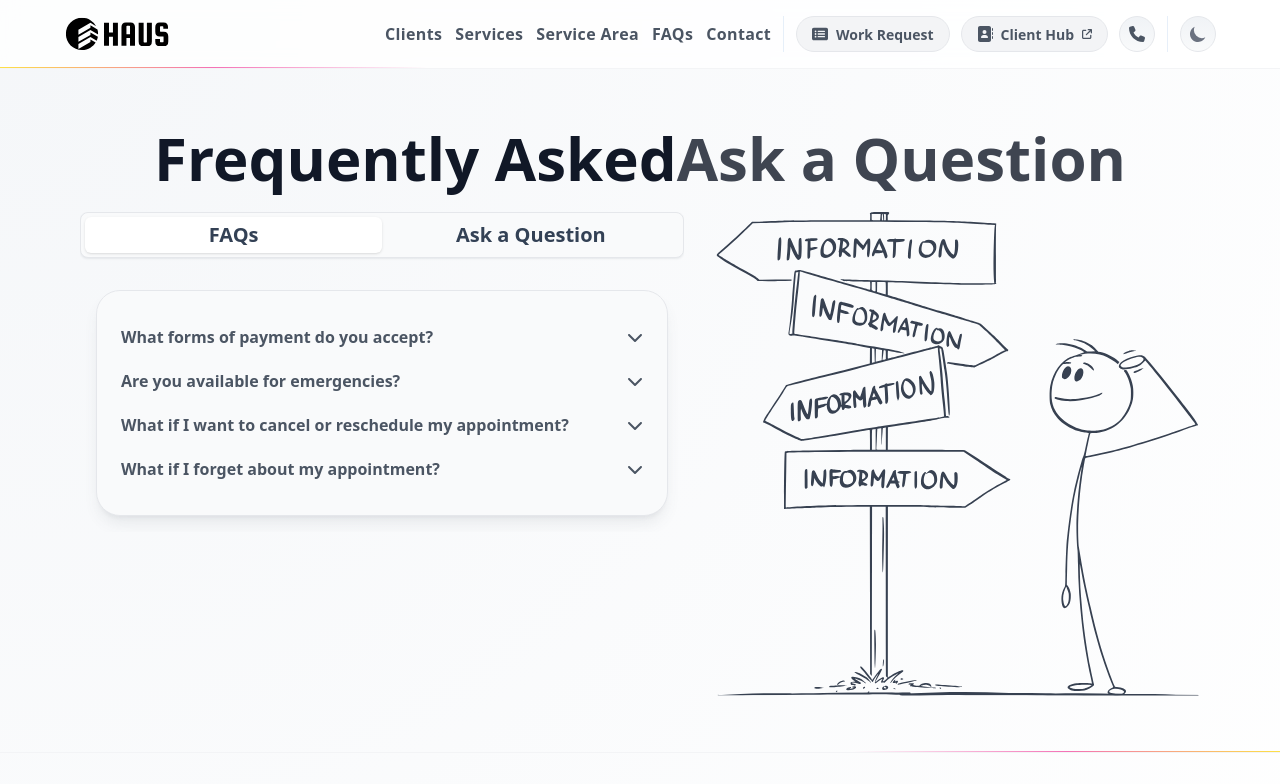
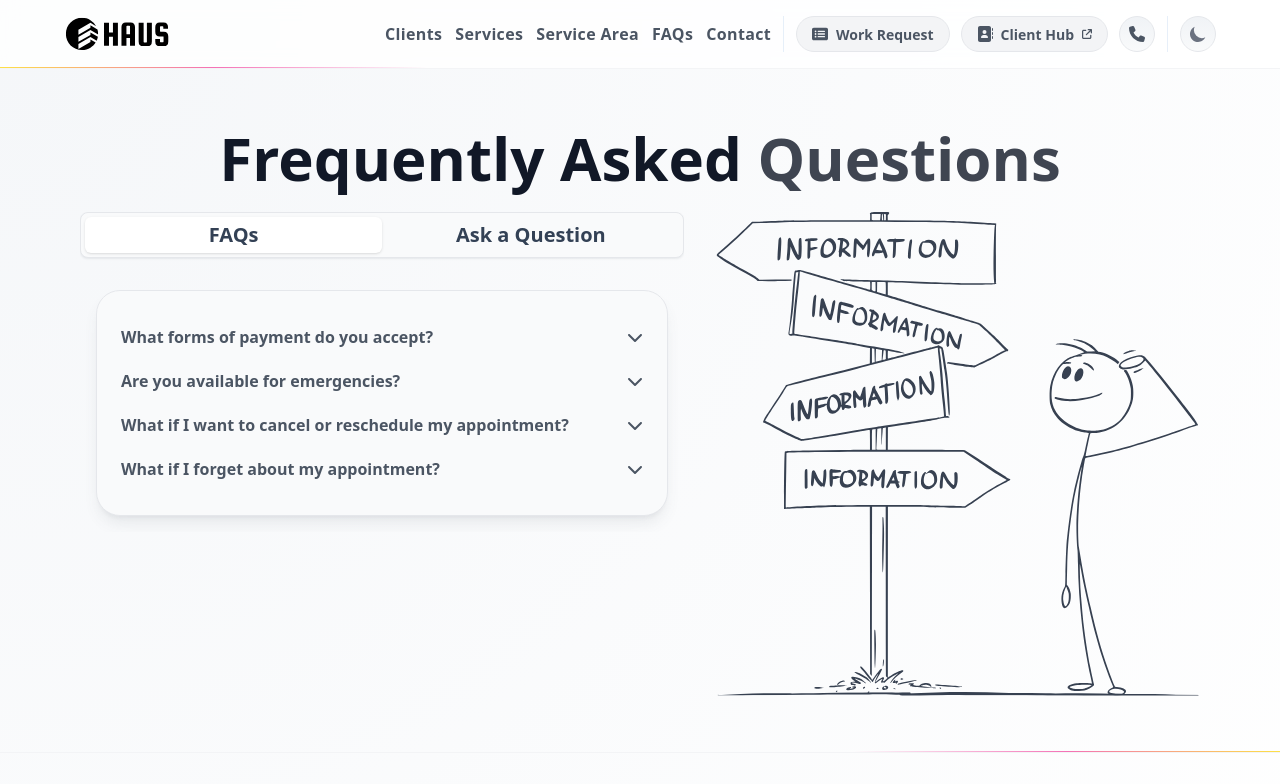
Before and after one commit to ben-v/haus, a React (Vite) app: page /faqs in a window 1280 px wide. Shown: the top 784 px of the page. Built offline with nearby package versions, Linux system fonts and the light colour scheme.

Commit message:
Fixed page header text

```diff
--- a/src/pages/faqs/index.tsx
+++ b/src/pages/faqs/index.tsx
@@ -25,7 +25,7 @@ const FaqsPage = () => {
     <PageContainer
       id="faqs"
       titlePartA="Frequently Asked"
-      titlePartB="Ask a Question">
+      titlePartB=" Questions">
       <ContentSectionContainer id="faqs-bodycontainer" flexDirection='RTL'>
         <ContentSectionContainer flexDirection="Center" containerClassNames="w-auto pb-6 md:pt-0 md:w-4/5 md:max-w-2xl">
           <GenericContentContainer id="faqs-marketing-person" padding="None">
```
